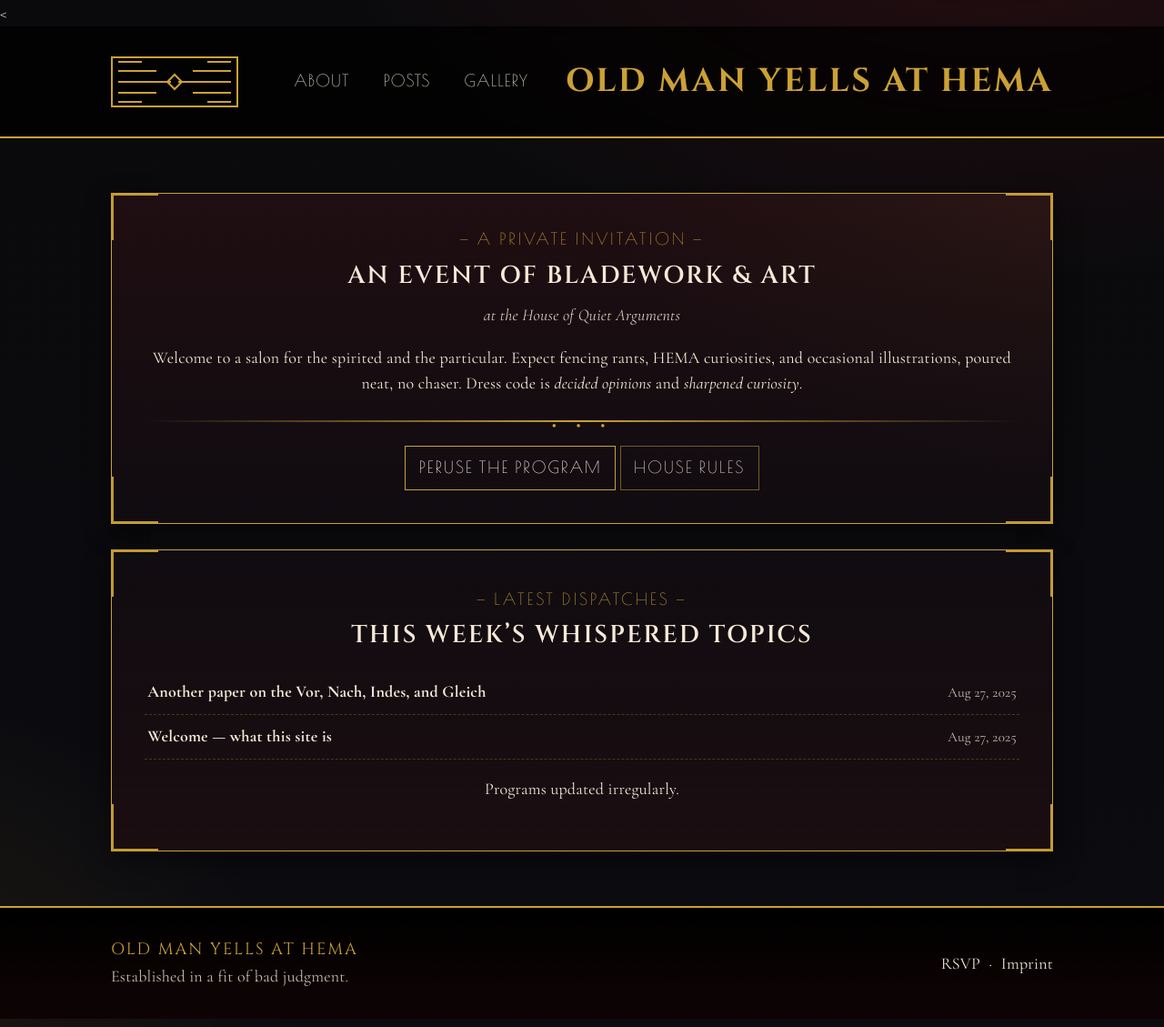
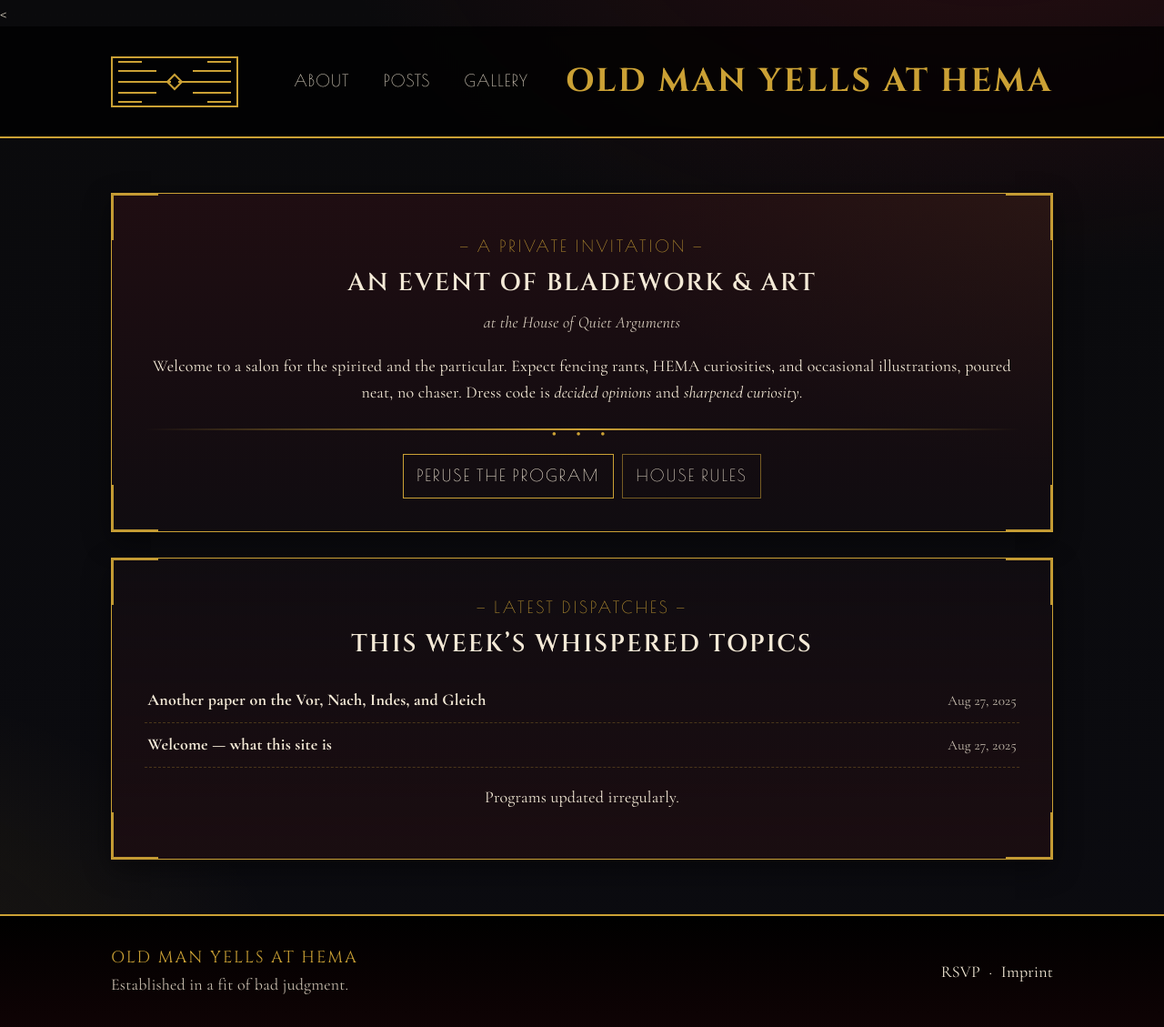
Before and after one commit to oldmanyellsathema/old-man-yells-at-hema, a Jekyll site: the page built from index.html, in a window 1280 px wide and 1129 px high. Shown: the whole window at 91% size. Built offline with Jekyll 4.4.1, drawn with Linux system fonts in a browser that asks for light colours; a script that is not in the unit is left out.

Commit message:
Update styles.css

```diff
--- a/assets/css/styles.css
+++ b/assets/css/styles.css
@@ -63,7 +63,7 @@
 .tr{top:-1px;right:-1px;transform:scaleX(-1)}
 .bl{bottom:-1px;left:-1px;transform:scaleY(-1)}
 .br{bottom:-1px;right:-1px;transform:scale(-1)}
-}
+
 
 /* Invitation header styling */
 .invite{ text-align:center; margin: .5rem 0 1.2rem }
@@ -108,7 +108,7 @@
 .btn.ghost{border-color:rgba(203,161,53,.6); opacity:.9}
 .btn.tiny{font-size:.85rem; padding:.35rem .6rem}
 
-..cta-row {
+.cta-row {
   display: flex;
   gap: .6rem;
   flex-wrap: wrap;
```
